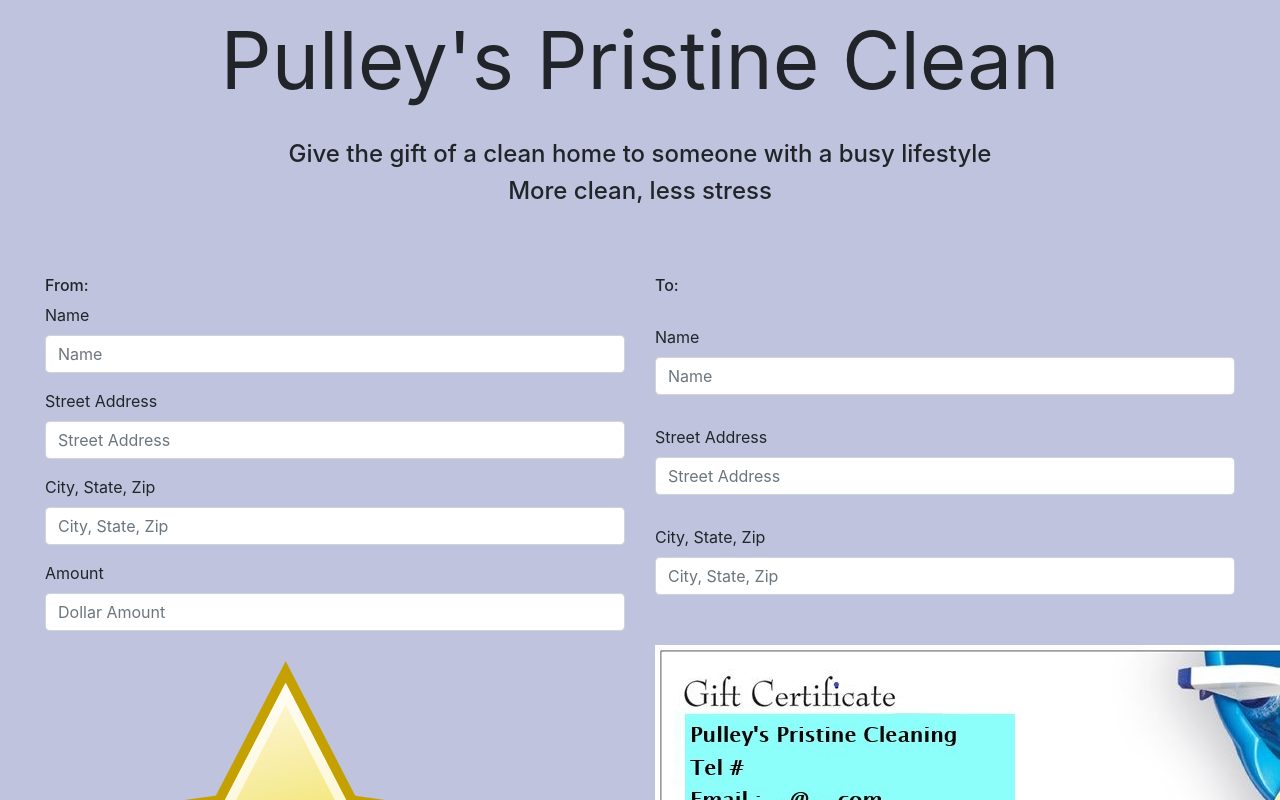
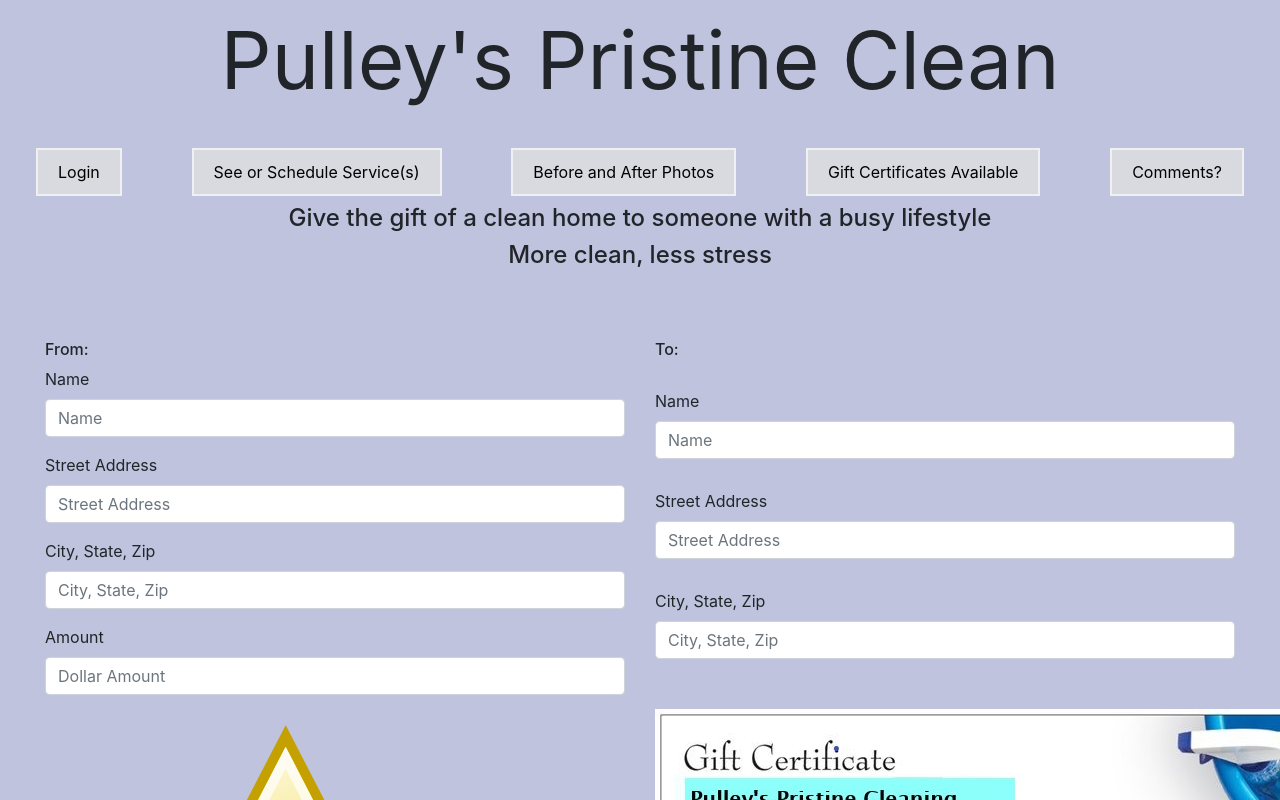
Before and after one commit to jamespulley59/PulleyPristineCleaners, a React (Create React App) app: page /GiftCertificates in a window 1280 px wide. Shown: the top 800 px of the page. Built offline with nearby package versions, Linux system fonts and the light colour scheme.

Commit message:
comments

```diff
--- a/src/App.js
+++ b/src/App.js
@@ -11,13 +11,16 @@ import LoginProfile from "./components/user/LoginProfile";
 import ScheduleServices from "./components/user/ScheduleServices";
 import Admin from "./components/administrator/Admin";
 import AdminCalendar from "./components/administrator/AdminCalendar";
+import Header from './components/utility/Header';
+import Navbar from './components/utility/Navbar';
 
 
 
 function App() {
   return (
    <Router>
-
+     <Header />
+     <Navbar />
     <Route exact path='/' component={Home} />
     <Route exact path='/Home' component={Home} />
     <Route exact path="/BeforeAndAfter" component={BeforeAndAfter} />
@@ -28,7 +31,6 @@ function App() {
     <Route exact path="/ScheduleServices" component={ScheduleServices} />
     <Route exact path="/Admin" component={Admin} />
     <Route exact path="/AdminCalendar" component={AdminCalendar} />
-
     </Router>
   );
 }
--- a/src/components/user/GiftCertificates.js
+++ b/src/components/user/GiftCertificates.js
@@ -11,7 +11,6 @@ export default class GiftCertificates extends Component {
   render() {
     return (
       <div>
-        <Header />
         <h4 className="busy">
           Give the gift of a clean home to someone with a busy lifestyle
         </h4>
--- a/src/components/user/Home.js
+++ b/src/components/user/Home.js
@@ -11,24 +11,12 @@ import LoginProfile from './LoginProfile'
 import pic2 from "../img/pic2.jpg"
 import discount from "../img/discount.png"
 
+
 export default class Home extends Component {
 render() {
 
 return (
 <div>
-    <Header />
-        <div>
-            <nav className="navbar navbar-dark  ">
-
-                    <Link to ='/LoginProfile'>Login</Link>
-                    <Link to ='/ScheduleServices' >See or Schedule Service(s)</Link>
-                    <Link to = '/BeforeAndAfter'>Before and After Photos</Link>
-                    <Link to = '/GiftCertificates'>Gift Certificates Available</Link>
-                    <Link to ='/Comments'>Comments?</Link>
-                    {/* <Link to = 'home'>Home Page</Link> */}
-            </nav>
-        </div>
-
     <section>
         <div className="row">
             <div className="col-lg-6 text-center">
--- a/src/components/utility/Navbar.js
+++ b/src/components/utility/Navbar.js
@@ -5,12 +5,14 @@ export default class Navbar extends Component {
     render() {
         const {backBtn, title, rightBtn, form, rightBtnTo} = this.props
         return (
-            <nav className="navbar navbar-dark bg-primary fixed-top">
-             <Link to="../user/LoginProfile"></Link>
-             <Link to = "../user/Home"></Link>
-             <Link to = "../user/ScheduleServices"></Link>
-             <Link to = "../user/Comment"></Link>
+            <nav className="navbar navbar-dark  ">
 
+                <Link to ='/LoginProfile'>Login</Link>
+                <Link to ='/ScheduleServices' >See or Schedule Service(s)</Link>
+                <Link to = '/BeforeAndAfter'>Before and After Photos</Link>
+                <Link to = '/GiftCertificates'>Gift Certificates Available</Link>
+                <Link to ='/Comments'>Comments?</Link>
+                {/* <Link to = 'home'>Home Page</Link> */}
             </nav>
         )
     }
```
